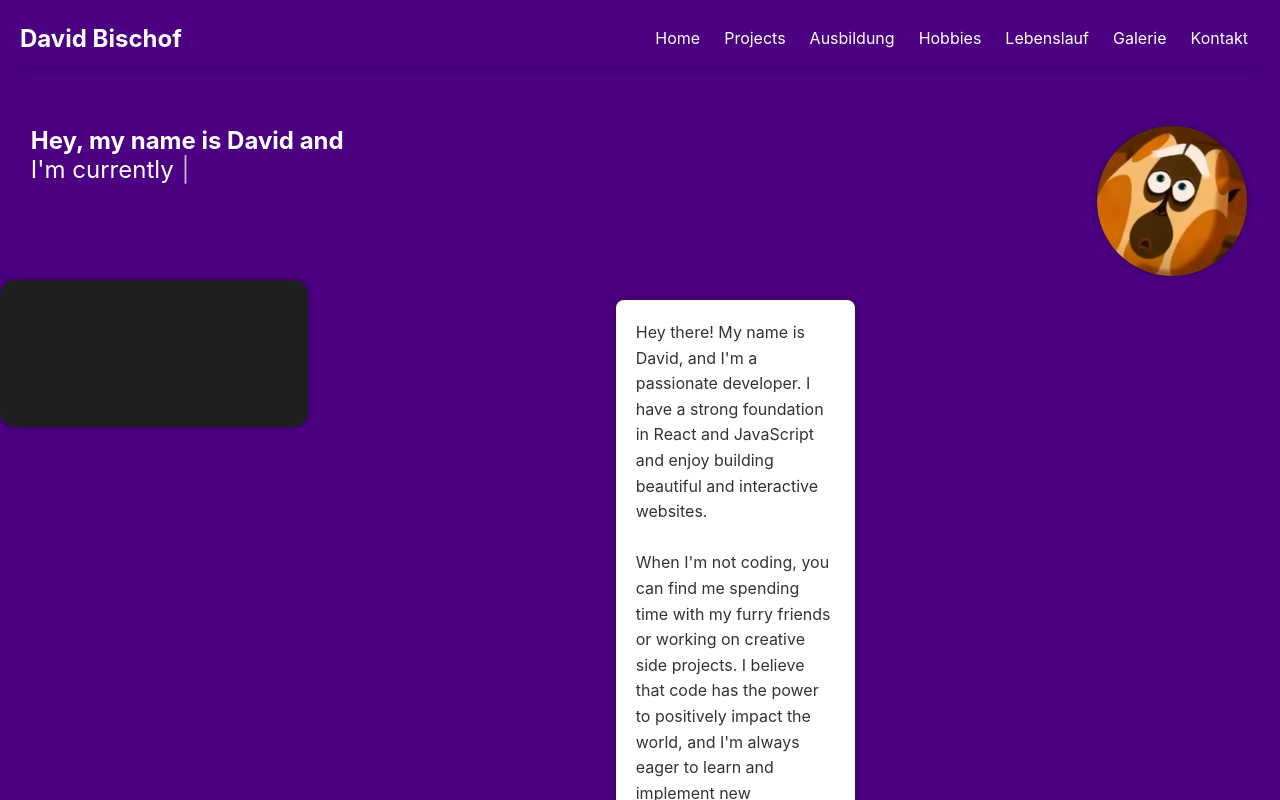
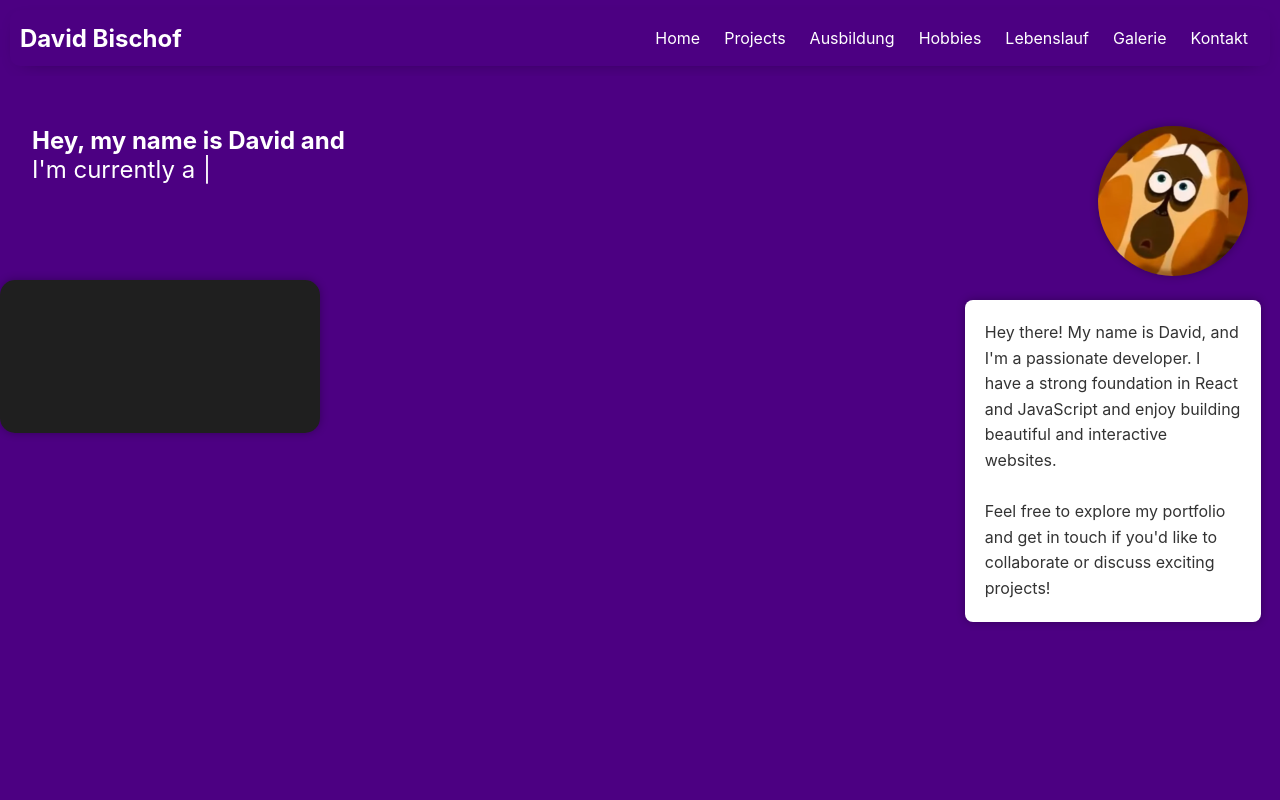
Before and after one commit to DaniDevOfficial/Portfolio-Website, a React (Create React App) app: page / in a window 1280 px wide. Shown: the top 800 px of the page. Built offline with nearby package versions, Linux system fonts and the light colour scheme.

Commit message:
Fixxed layout problem

```diff
--- a/src/Css/Homepage.css
+++ b/src/Css/Homepage.css
@@ -20,7 +20,7 @@
   .content-container {
     display: grid;
     grid-template-rows: auto auto; /* Two rows with automatic height */
-    grid-template-columns: auto auto; /* Two columns with automatic width */
+    grid-template-columns: 50% 50%; /* Two columns with automatic width */
     justify-content: space-between; /* Align content on the outermost horizontal sides */
     align-content: space-between;
 
@@ -48,9 +48,9 @@
     border-radius: 8px;
     box-shadow: 0 0 8px rgba(0, 0, 0, 0.3);
     margin-top: 20px;
-    width: 30%;
-    align-self: flex-end;
-  }
+    width: 40%;
+    justify-self: end;
+    margin-right: 3%;  }
 
   .textbox p {
     margin: 0;
--- a/src/Pages/Homepage.jsx
+++ b/src/Pages/Homepage.jsx
@@ -51,8 +51,6 @@ function Homepage() {
     <p>
     Hey there! My name is David, and I'm a passionate  developer. I have a strong foundation in React and JavaScript and enjoy building beautiful and interactive websites.
     <br /><br />
-    When I'm not coding, you can find me spending time with my furry friends or working on creative side projects. I believe that code has the power to positively impact the world, and I'm always eager to learn and implement new technologies to achieve that goal.
-    <br /><br />
     Feel free to explore my portfolio and get in touch if you'd like to collaborate or discuss exciting projects!
   </p>      </div>     </div>
 
```
